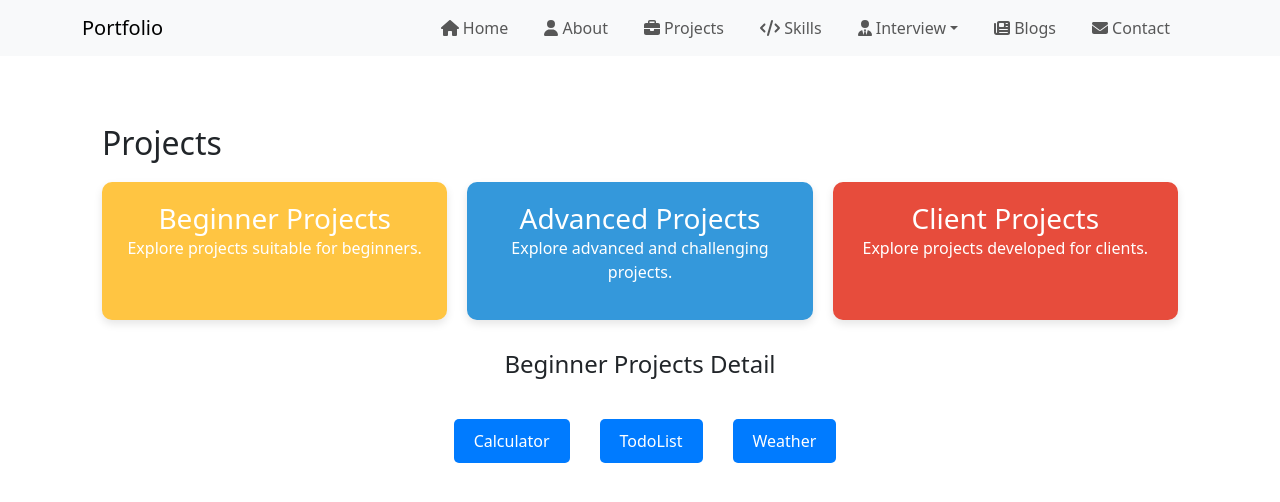
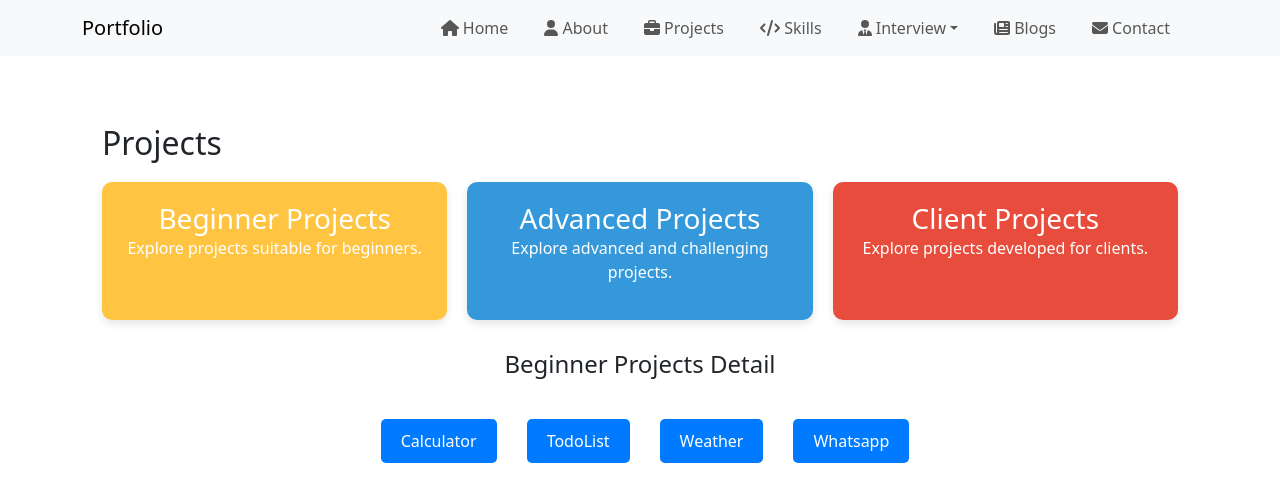
Before and after one commit to imaltaf/waseem-react-portfolio, a React (Create React App) app: page /projects/beginner in a window 1280 px wide. Shown: the top 502 px of the page. Built offline with nearby package versions, Linux system fonts and the light colour scheme.

Commit message:
Testing 2

```diff
--- a/src/components/Projects/BeginnerProjectDetail.js
+++ b/src/components/Projects/BeginnerProjectDetail.js
@@ -3,6 +3,7 @@ import Calculatore from './Frontend/Calculator/Calculatore';
 import TodoList from './Frontend/TodoList/TodoList';
 import '../Projects/BeginnerProjectDetail.css'; // Import your CSS file for this component
 import Weather from '../Projects/Frontend/Weather/Weather'
+import Whatsapp from './Frontend/whatsapp/Whatsapp';
 
 const BeginnerProjectsDetail = () => {
   const [selectedProject, setSelectedProject] = useState(null);
@@ -42,6 +43,12 @@ const BeginnerProjectsDetail = () => {
         >
           Weather
         </button>
+        <button
+          className={`project-button ${selectedProject === 'Whatsapp' ? 'selected' : ''}`}
+          onClick={() => handleProjectClick('Whatsapp')}
+        >
+          Whatsapp
+        </button>
         {/* Add similar buttons for other projects */}
       </div>
 
@@ -50,6 +57,8 @@ const BeginnerProjectsDetail = () => {
 
       {selectedProject === 'TodoList' && <TodoList />}
       {selectedProject === 'Weather' && <Weather />}
+      {selectedProject === 'Whatsapp' && <Whatsapp />}
+
       {/* Add similar conditions for other projects */}
     </div>
   );
--- /dev/null
+++ b/src/components/Projects/Frontend/whatsapp/Whatsapp.js
@@ -0,0 +1,34 @@
+import React from 'react';
+
+const Whatsapp = () => {
+  const phoneNumber = '7022831935'; // Replace with your phone number
+
+  const buttonStyle = {
+    backgroundColor: '#25d366', // WhatsApp green color
+    color: '#fff',
+    border: 'none',
+    borderRadius: '5px',
+    padding: '10px 20px',
+    cursor: 'pointer',
+    fontSize: '16px',
+    transition: 'background-color 0.3s ease, transform 0.2s ease',
+  };
+
+  const iconStyle = {
+    display: 'inline-flex',
+    alignItems: 'center',
+  };
+
+  const handleClick = () => {
+    const whatsappUrl = `https://api.whatsapp.com/send?phone=${phoneNumber}`;
+    window.open(whatsappUrl, '_blank');
+  };
+
+  return (
+    <button style={buttonStyle} onClick={handleClick}>
+      <span style={iconStyle}>Chat on WhatsApp</span>
+    </button>
+  );
+};
+
+export default Whatsapp;
```
